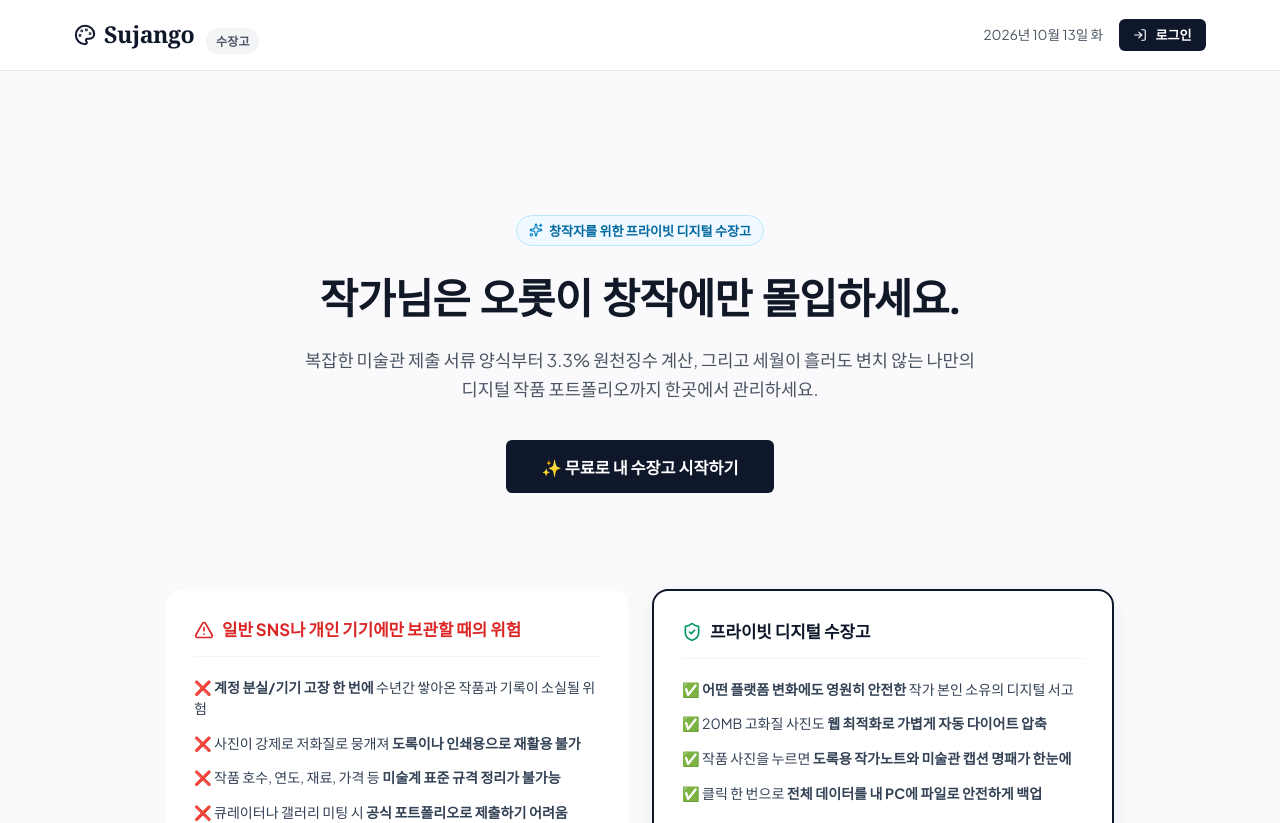
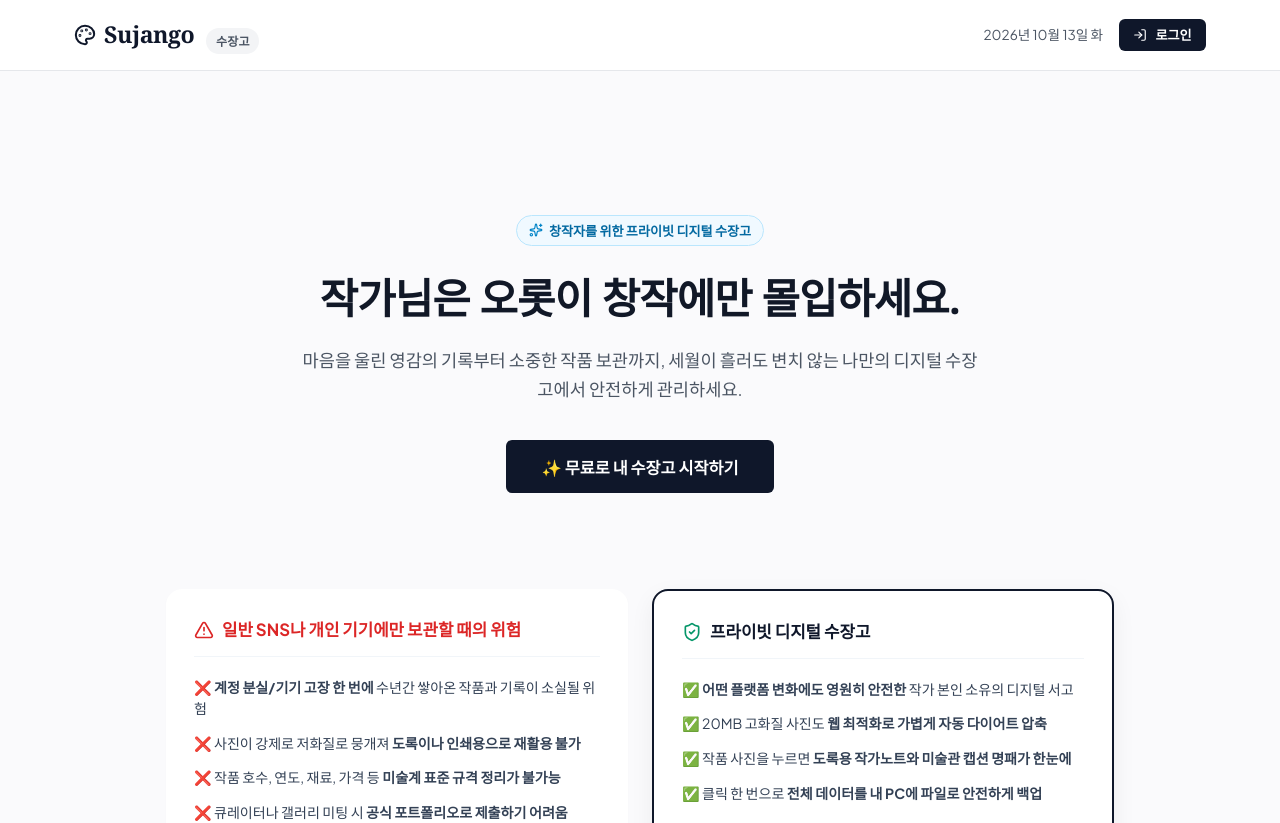
Before and after one commit to ARA3827/sujango, a React (Vite) app: page / in a window 1280 px wide. Shown: the top 823 px of the page. Built offline with nearby package versions, Linux system fonts and the light colour scheme; no server answers; a web font is replaced by a local one.

Commit message:
copy: align hero titles and sub-descriptions to inspiration and artwork archiving across landing and dashboard

```diff
--- a/src/components/Dashboard.jsx
+++ b/src/components/Dashboard.jsx
@@ -84,11 +84,10 @@ export default function Dashboard({
       {/* 1. 히어로 인트로 */}
       <section className="dashboard-hero">
         <h1 className="hero-quote">
-          오롯이 작업에만 몰입하세요.<br />
-          서류, 세금, SNS 행정은 수장고(Sujango)가 대신합니다.
+          작가님은 오롯이 창작에만 몰입하세요.
         </h1>
         <p className="hero-sub">
-          창작자를 위한 프라이빗 디지털 수장고. 꼭 필요한 도구를 한곳에서 간편하게 복사하고 출력하세요.
+          마음을 울린 영감의 기록부터 소중한 작품 보관까지, 세월이 흘러도 변치 않는 나만의 디지털 수장고에서 안전하게 관리하세요.
         </p>
       </section>
 
--- a/src/components/LandingPage.jsx
+++ b/src/components/LandingPage.jsx
@@ -34,8 +34,7 @@ export default function LandingPage({ onOpenLogin, onExploreGuest, onOpenPricing
         </h1>
 
         <p className="landing-hero-sub">
-          복잡한 미술관 제출 서류 양식부터 3.3% 원천징수 계산,
-          그리고 세월이 흘러도 변치 않는 나만의 디지털 작품 포트폴리오까지 한곳에서 관리하세요.
+          마음을 울린 영감의 기록부터 소중한 작품 보관까지, 세월이 흘러도 변치 않는 나만의 디지털 수장고에서 안전하게 관리하세요.
         </p>
 
         <div className="landing-hero-cta" style={{ justifyContent: 'center' }}>
```
Also changed, not shown: 1 other file (tests, documents, lock files or other folders).
